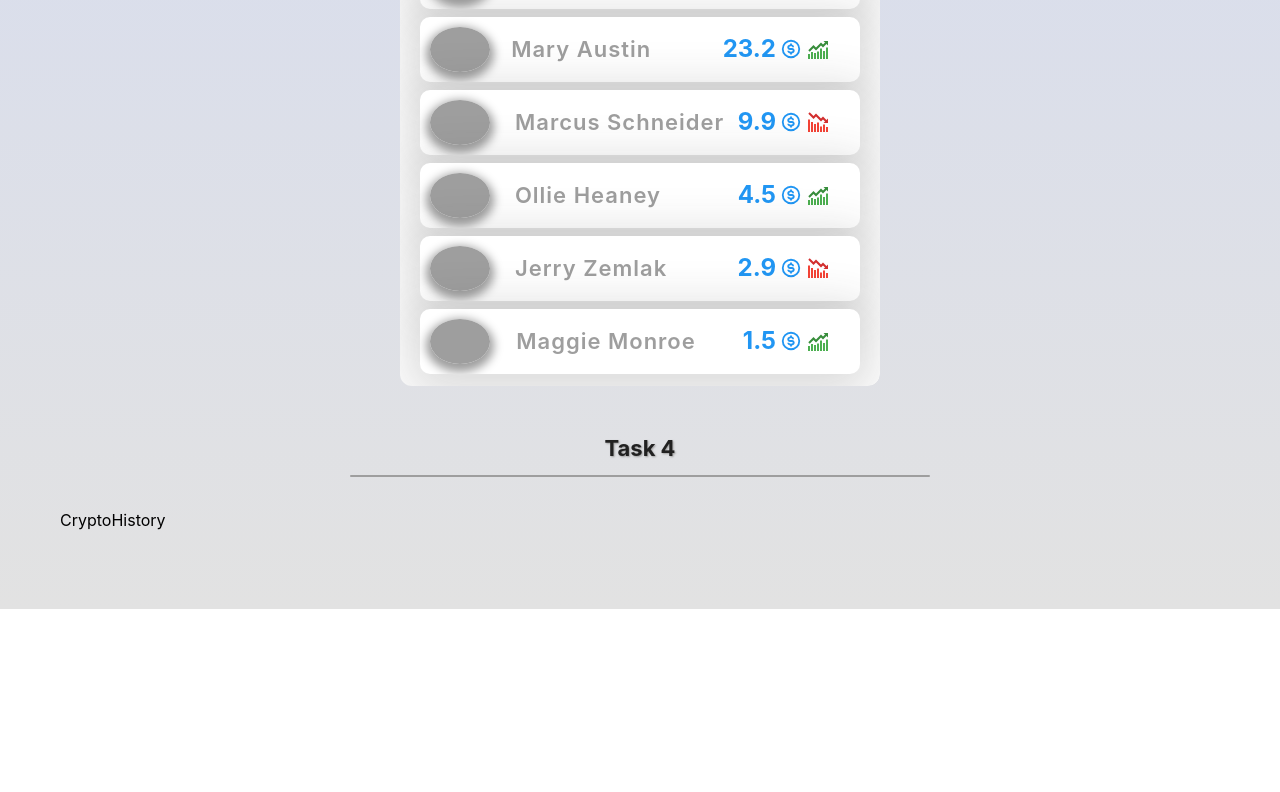
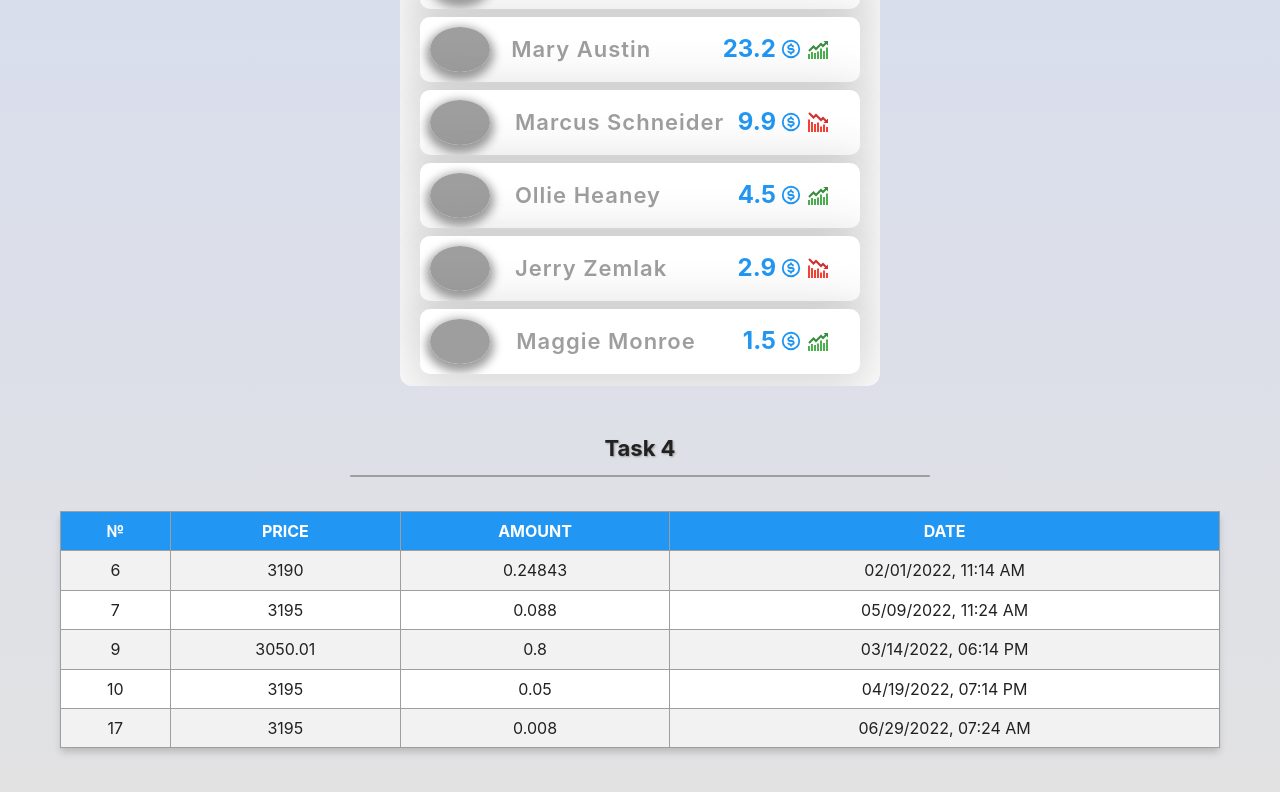
Before and after one commit to iVladyuser/blended-React, a React (Create React App) app: page / in a window 1280 px wide. Shown: the part 1378-2170 px from the top of the page. Before the commit the page ends 1987 px from the top, so only its background shows below. Built offline with nearby package versions, Linux system fonts and the light colour scheme; grey boxes are pictures that could not be loaded.

Commit message:
task-4 is completely complete..
Time library added and configued.

```diff
--- a/src/components/App/App.jsx
+++ b/src/components/App/App.jsx
@@ -1,6 +1,7 @@
 import article from 'data/article.json';
 import data from 'data/data.json';
 import forbes from 'data/forbes.json';
+import transactions from 'data/transactions.json';
 
 import {
   BlogCard,
@@ -40,7 +41,7 @@
         <Heading marginTop="50px" marginBottom="50px" textAlign="center">
           Task 4
         </Heading>
-        <CryptoHistory />
+        <CryptoHistory items={transactions} />
       </Container>
     </Section>
   );
--- a/src/components/CryptoHistory/CryptoHistory.jsx
+++ b/src/components/CryptoHistory/CryptoHistory.jsx
@@ -1,5 +1,31 @@
 import { BaseTable, THead, Th, Tr, Td } from './CryptoHistory.styled';
 
-export const CryptoHistory = () => {
-  return <div>CryptoHistory</div>;
+import { format } from 'date-fns';
+
+export const CryptoHistory = ({ items }) => {
+  return (
+    <>
+      <BaseTable>
+        <THead>
+          <tr>
+            <Th>№</Th>
+            <Th>PRICE</Th>
+            <Th>AMOUNT</Th>
+            <Th>DATE</Th>
+          </tr>
+        </THead>
+
+        <tbody>
+          {items.map(({ id, price, amount, date }) => (
+            <Tr key={id}>
+              <Td>{id}</Td>
+              <Td>{price}</Td>
+              <Td>{amount}</Td>
+              <Td>{format(new Date(date), 'MM/dd/yyyy, hh:mm a')}</Td>
+            </Tr>
+          ))}
+        </tbody>
+      </BaseTable>
+    </>
+  );
 };
```
